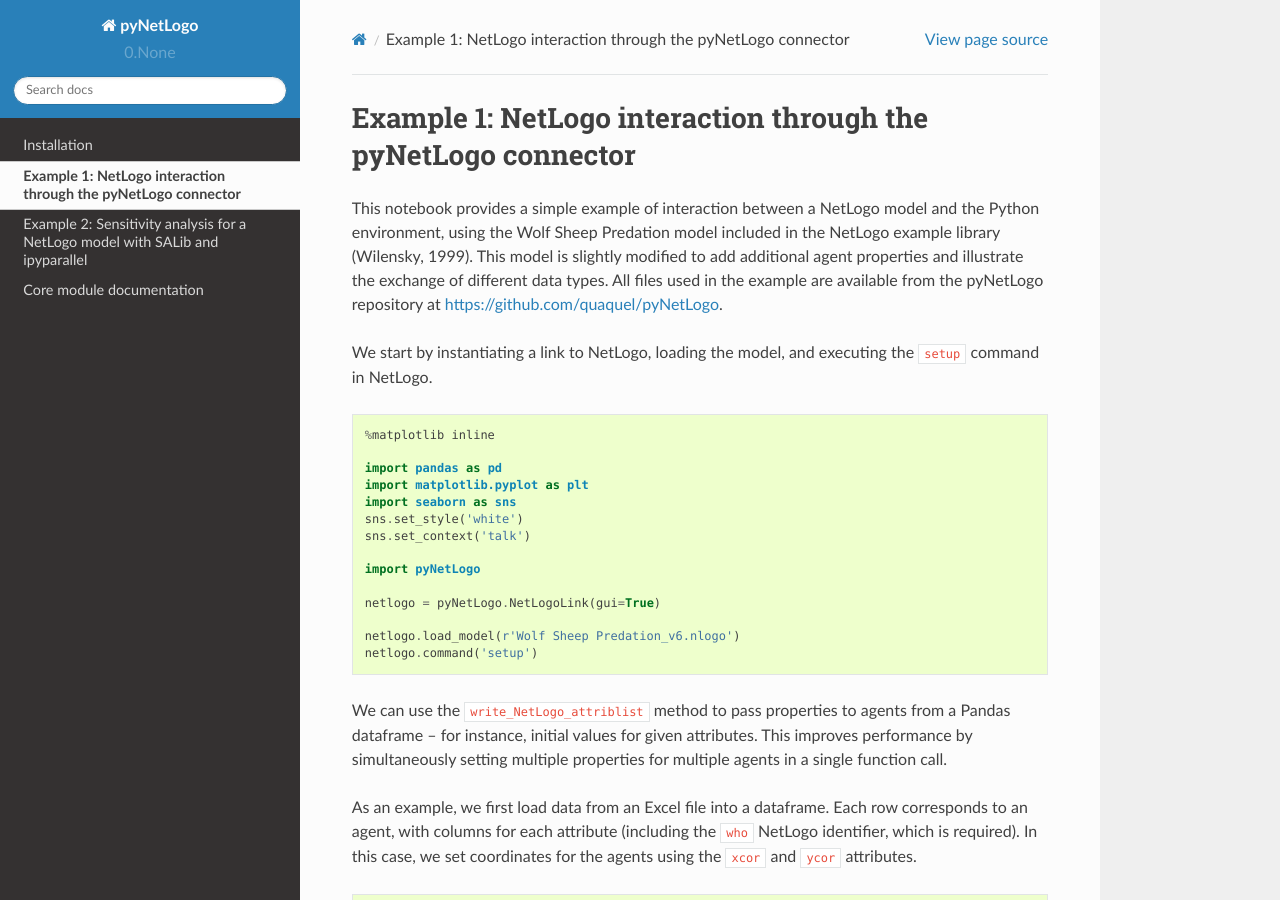
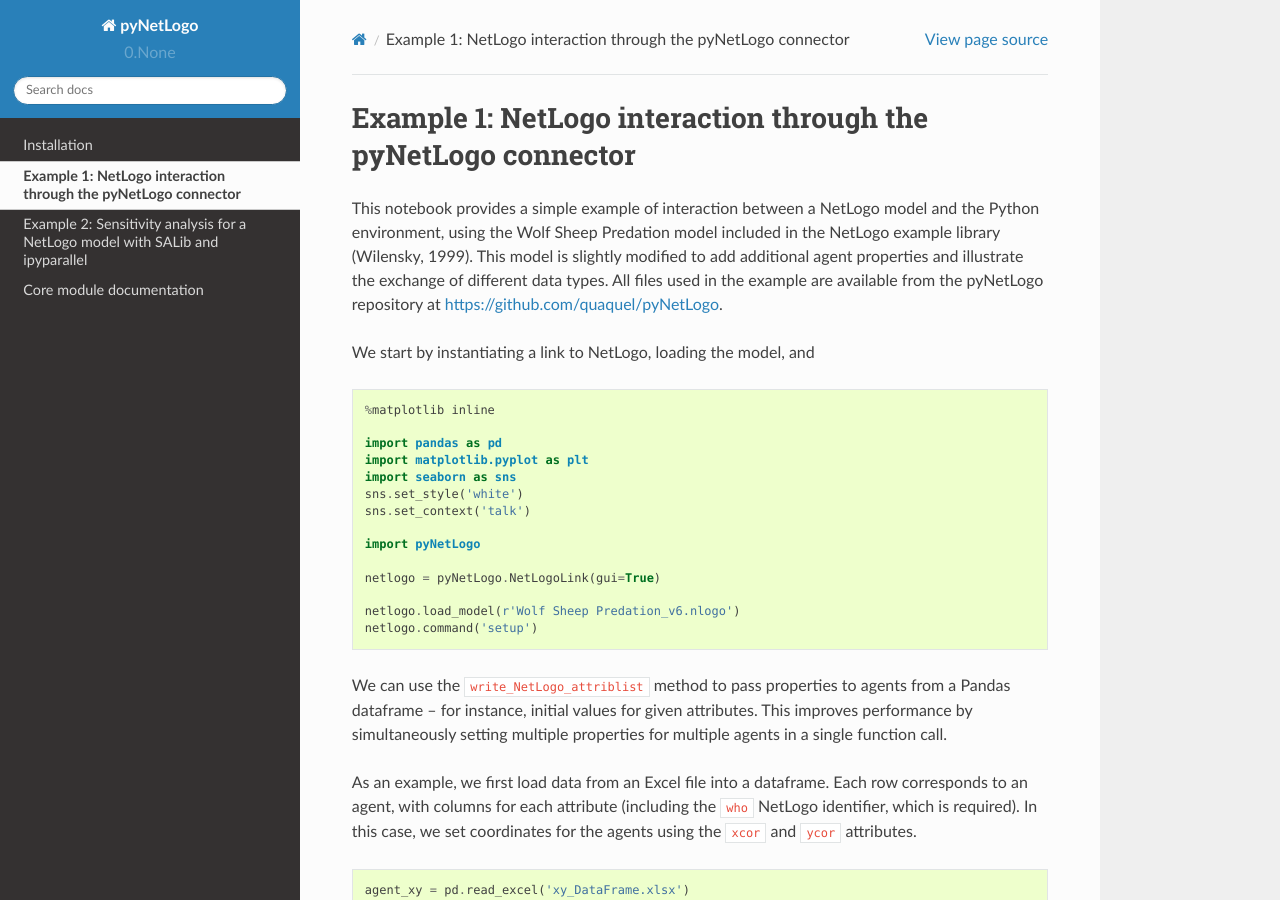
Before and after one commit to quaquel/pyNetLogo, a Sphinx documentation site: the page built from docs/source/example1.rst, in a window 1280 px wide and 900 px high. Built offline with Sphinx 7.4.7 and the Read the Docs theme 2.0.0, drawn with Linux system fonts in a browser that asks for light colours.

Commit message:
Doc tweak for Linux

```diff
--- a/docs/source/example1.rst
+++ b/docs/source/example1.rst
@@ -11,7 +11,6 @@ available from the pyNetLogo repository at
 https://github.com/quaquel/pyNetLogo.
 
 We start by instantiating a link to NetLogo, loading the model, and
-executing the ``setup`` command in NetLogo.
 
 .. code:: python3
 
```
